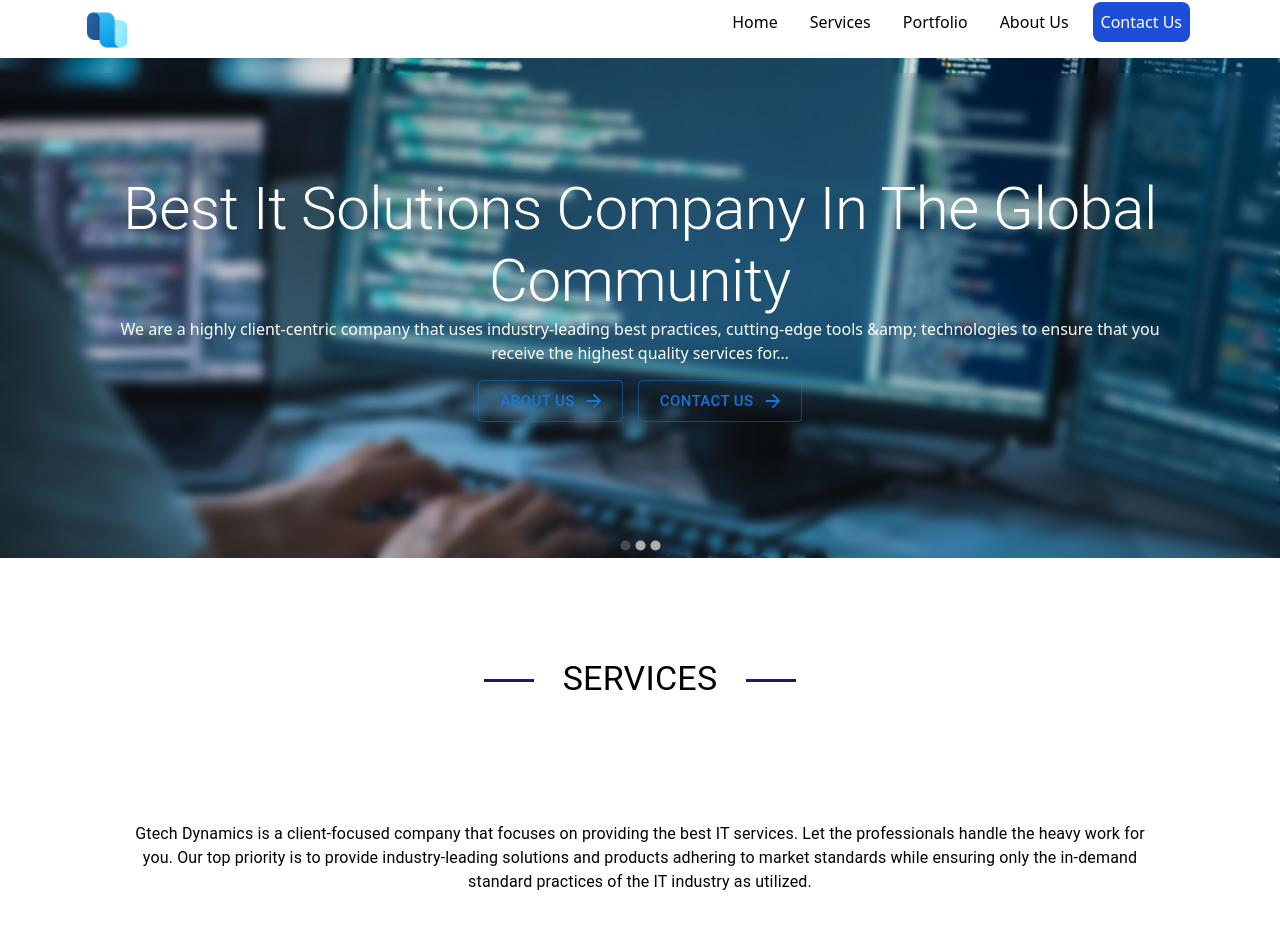
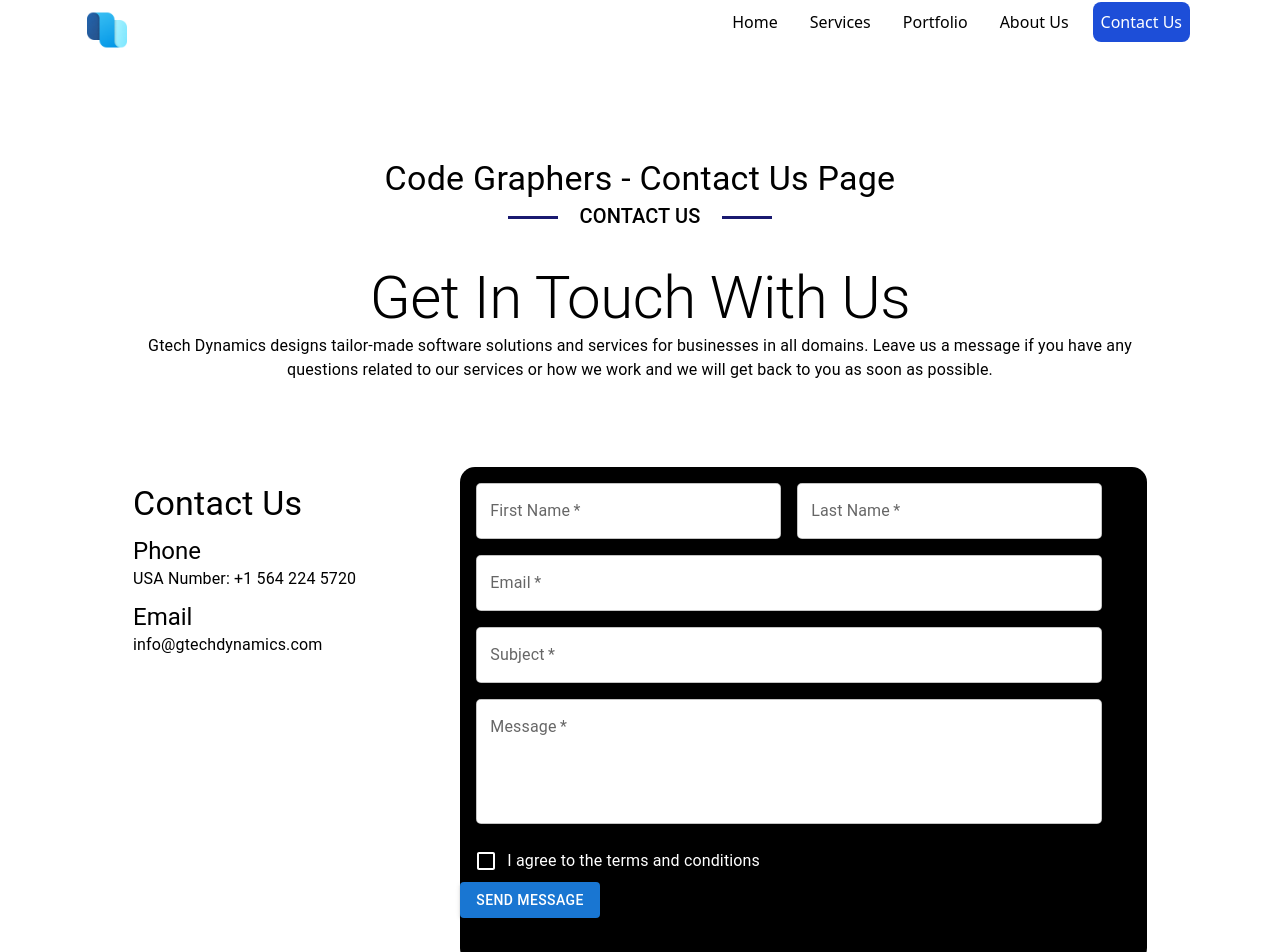
Before and after one commit to GTech-Dynamics/gtech-dynamics, a React (Create React App) app: page /contact-us in a window 1280 px wide. Shown: the top 952 px of the page. Built offline with nearby package versions, Linux system fonts and the light colour scheme.

Commit message:
Add Contact Us

```diff
--- a/src/App.js
+++ b/src/App.js
@@ -3,6 +3,7 @@
 import Home from "../src/components/home/index";
 import Services from "../src/components/service/index";
 import Portfolio from "../src/components/portfolio/index";
+import Contact from "../src/components/contact/index";
 import NavBar from '../src/components/navbar';
 import Footer from '../src/components/footer';
 function App() {
@@ -16,7 +17,7 @@
                 <Route path="/services" element={<Services />} />
                 <Route path="/portfolio" element={<Portfolio />} />
                 <Route path="/about-us" element={<Home />} />
-                <Route path="/contact-us" element={<Home />} />
+                <Route path="/contact-us" element={<Contact />} />
             </Routes>
         <Footer />
   </BrowserRouter>
--- /dev/null
+++ b/src/components/contact/index.jsx
@@ -0,0 +1,105 @@
+import { Box, Typography, Grid, TextField, Button, Checkbox, FormControlLabel } from '@mui/material';
+import React from 'react';
+import '../../style/contact.css';
+function Contact() {
+      const [formData, setFormData] = React.useState({
+        firstName: '',
+        lastName: '',
+        email: '',
+        subject: '',
+        message: '',
+        agree: false,
+      });
+
+    return (
+      <Box className="contact-parent">
+        <Box className="contact-child1">
+            <Typography variant='h4'>Code Graphers - Contact Us Page</Typography>
+            <Typography variant="h6" className='contact-styled-heading'>CONTACT US</Typography>
+            <Typography variant='h2' sx={{marginTop: '30px'}}>Get In Touch With Us</Typography>
+            <Typography>Gtech Dynamics designs tailor-made software solutions and services for businesses in all domains.
+                Leave us a message if you have any questions related to our services or how we work and we will get back to you as soon as possible.</Typography>
+            <Grid container spacing={2} className='parent-grid'>
+                <Grid item xs={12} sm={12} md={4} className='child-grid1'>
+                    <Typography variant="h4">Contact Us</Typography>
+                    <Box>
+                        <Typography variant="h5">Phone</Typography>
+                        <Typography>USA Number: +1 564 224 5720</Typography>
+                    </Box>
+                    <Box>
+                        <Typography variant="h5">Email</Typography>
+                        <Typography>info@gtechdynamics.com</Typography>
+                    </Box>
+                </Grid>
+
+                <Grid item xs={12} sm={12} md={8} className='child-grid2'>
+                    <form sx={{color: 'white'}}>
+                        <Grid container spacing={2}>
+                                <Grid item xs={12} sm={6}>
+                                    <TextField
+                                        fullWidth
+                                        label="First Name"
+                                        name="firstName"
+                                        required
+                                        className='custom-textfield'
+                                    />
+                                </Grid>
+                                <Grid item xs={12} sm={6}>
+                                    <TextField
+                                        fullWidth
+                                        label="Last Name"
+                                        name="lastName"
+                                        required
+                                        className='custom-textfield'
+                                    />
+                                </Grid>
+                                <Grid item xs={12}>
+                                    <TextField
+                                        fullWidth
+                                        label="Email"
+                                        name="email"
+                                        type="email"
+                                        required
+                                        className='custom-textfield'
+                                    />
+                                </Grid>
+                                <Grid item xs={12}>
+                                    <TextField
+                                        fullWidth
+                                        label="Subject"
+                                        name="subject"
+                                        required
+                                        className='custom-textfield'
+                                    />
+                                </Grid>
+                                <Grid item xs={12}>
+                                    <TextField
+                                        fullWidth
+                                        multiline
+                                        rows={4}
+                                        label="Message"
+                                        name="message"
+                                        required
+                                        className='custom-textfield'
+                                    />
+                                </Grid>
+                                <Grid item xs={12} sx={{color: 'white', textAlign: 'left'}}>
+                                    <FormControlLabel
+                                        control={<Checkbox checked={formData.agree} name="agree" sx={{ color: 'white'}}  disabled={false} />}
+                                        label="I agree to the terms and conditions"
+                                    />
+                                </Grid>
+
+                                <Button type="submit" variant="contained" className='form-button'>
+                                    Send Message
+                                </Button>
+                            </Grid>
+                    </form>
+                </Grid>
+            </Grid>
+        </Box>
+    </Box>
+    );
+  }
+
+  export default Contact;
--- a/src/components/home/carousel.jsx
+++ b/src/components/home/carousel.jsx
@@ -28,10 +28,10 @@
                 <Typography variant='h2'>{item.name}</Typography>
                 <Typography variant="p">{item.description}</Typography>
                 <Box className="buttons-container">
-                    <Button variant="outlined" endIcon={<ArrowForward  color="white"/>} size="large" component={Link} to="/about-us" className='button'>
+                    <Button variant="outlined" endIcon={<ArrowForward  color="white"/>} size="large" component={Link} to="/about-us" className='carousal-button'>
                         About Us
                     </Button>
-                    <Button variant="outlined" endIcon={<ArrowForward color="white"/>} size="large" component={Link} to="/contact-us"  className='button'>
+                    <Button variant="outlined" endIcon={<ArrowForward color="white"/>} size="large" component={Link} to="/contact-us"  className='carousal-button'>
                         Contact Us
                     </Button>
                 </Box>
--- a/src/components/home/index.jsx
+++ b/src/components/home/index.jsx
@@ -1,11 +1,12 @@
 import CarouselComponent from './carousel';
 import ServicesComponent from '../service/services';
-
+import PortfolioComponent from '../portfolio/PortfolioComponent';
 function Home() {
     return (
       <>
         <CarouselComponent/>
         <ServicesComponent/>
+        <PortfolioComponent/>
       </>
     );
   }
--- a/src/components/portfolio/PortfolioComponent.jsx
+++ b/src/components/portfolio/PortfolioComponent.jsx
@@ -13,15 +13,15 @@
 
     return (
     <Container className='child2'>
-       <Typography variant="h6" className='styled-heading'>Projects</Typography>
+       <Typography variant="h6" className='styled-portfolio-heading'>Projects</Typography>
        <Typography variant='h4'>Our Portfolio</Typography>
-       <Box>
+       <Box className="desc">
             <Typography variant='p'>
             Our portfolio displays the strength of our skilled IT team.
             Check out the list of our projects and the success we delivered to our client's business.
             </Typography>
        </Box>
-       <Box className='inner-child2'>
+       <Box>
           <Tabs value={value} onChange={handleChange} centered>
             <Tab label="All" />
             <Tab label="Custom Application" />
--- a/src/components/service/services.jsx
+++ b/src/components/service/services.jsx
@@ -38,10 +38,10 @@
 
     ]
     return (
-    <Container className='child1'>
+    <Container className='inner-child1'>
       <Typography variant='h4' className='styled-heading'>SERVICES</Typography>
       <Typography variant='h4'>Services We Provide</Typography>
-       <Box className="child2">
+      <Box className="inner-child2">
            <Typography variant='body1'>
                Gtech Dynamics is a client-focused company that focuses on providing the best IT
                services. Let the professionals handle the heavy work for you. Our top priority is to provide industry-leading
--- /dev/null
+++ b/src/style/contact.css
@@ -0,0 +1,67 @@
+.contact-parent {
+    align-items: center;
+    display: flex;
+    justify-content: center;
+    flex-direction: column;
+    margin-top: 100px;
+}
+.contact-child1{
+    width: 80%;
+    text-align: center;
+    color:black;
+    font-weight: bold;
+}
+.contact-styled-heading {
+    font-family: sans-serif;
+    margin-left: 100px;
+    color: black;
+    text-align: center;
+    font-size: 30px;
+    position: relative;
+}
+
+.contact-styled-heading::before,
+.contact-styled-heading::after {
+    content: '';
+    display: block;
+    width: 50px;
+    height: 3px;
+    background: #191970;
+    position: absolute;
+    top: 50%;
+}
+
+.contact-styled-heading::before {
+    left:380px;
+}
+
+.contact-styled-heading::after {
+    right: 380px;
+}
+.contact-parent .parent-grid {
+    margin-top: 80px;
+    padding:5px;
+}
+.child-grid1{
+    margin-top: 80px;
+    text-align: left;
+}
+.child-grid1 .MuiBox-root {
+    margin-top: 10px;
+}
+.child-grid2{
+    border-radius: 15px;
+    color: white;
+    padding: 45px;
+    background-color: black;
+}
+.custom-textfield {
+    background-color: white;
+    border-radius: 5px;
+}
+.form-button{
+    background-color: white;
+    color: black;
+    margin: 20px;
+    font-weight: bold;
+}
--- a/src/style/home.css
+++ b/src/style/home.css
@@ -33,7 +33,7 @@
     gap: 15px;
     margin-top: 15px;
 }
-.button {
+.carousal-button {
     background-color: white;
     color: black;
 }
--- a/src/style/portfolio.css
+++ b/src/style/portfolio.css
@@ -9,8 +9,8 @@
     height: 500px;
     padding-top: 15px;
 }
-.cild1{
-    width: 50%;
+.child1{
+    width: 80%;
     text-align: center;
     color:white;
     font-weight: bold;
@@ -18,6 +18,7 @@
 }
 .child1 > * {
     color:white;
+    text-align: center;
     animation: fadeIn 1.5s forwards;
 }
 .child2 {
@@ -34,11 +35,7 @@
     justify-content: center;
 }
 
-.child2 > .inner-child2 {
-    width: 100%;
-}
-
-.styled-heading {
+.styled-portfolio-heading {
     font-family: sans-serif;
     margin-left: 100px;
     color: black;
@@ -47,8 +44,8 @@
     position: relative;
 }
 
-.styled-heading::before,
-.styled-heading::after {
+.styled-portfolio-heading::before,
+.styled-portfolio-heading::after {
     content: '';
     display: block;
     width: 50px;
@@ -58,11 +55,11 @@
     top: 50%;
 }
 
-.styled-heading::before {
+.styled-portfolio-heading::before {
     left: 420px;
 }
 
-.styled-heading::after {
+.styled-portfolio-heading::after {
     right: 420px;
 }
 .portfolio-card {
@@ -91,6 +88,18 @@
     padding: 30px;
 
 }
+.desc {
+    padding: 10px;
+    text-align: center;
+    display: flex;
+    flex-direction: column;
+    align-items: center;
+}
+.desc  > * {
+    margin-top: 50px;
+    width: 70%;
+    color:black;
+}
 .typography {
     color: white;
     padding: 10px;
--- a/src/style/service.css
+++ b/src/style/service.css
@@ -11,7 +11,7 @@
     padding-top: 20px;
 }
 
-.child1 {
+.inner-child1 {
     display: flex;
     justify-content: center;
     align-items: center;
@@ -19,21 +19,24 @@
     padding: 100px;
     margin: auto;
 }
-.child1 > * {
-    margin-top: 25px;
-    margin-bottom: 20px;
+.inner-child1 > * {
+    margin-top: 30px;
+    margin-bottom: 30px;
 }
-.child2 {
-    width: '60%';
-    padding: '10px';
+.inner-child2 {
+    padding: 10px;
+    text-align: center;
+    display: flex;
+    flex-direction: column;
+    align-items: center;
 }
-.child2 > * {
+.inner-child2 > * {
     margin-top: 50px;
-    text-align: center;
+    width: 70%;
     color:black;
 }
 .child3 {
-    width: 60%;
+    width: 80%;
     text-align: center;
     color:white;
     font-weight: bold;
```
Lines whose indentation alone changed are shown as unchanged.
